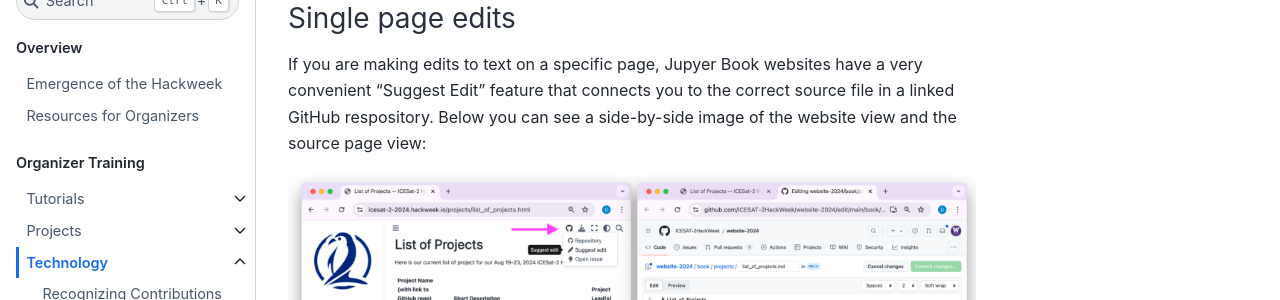
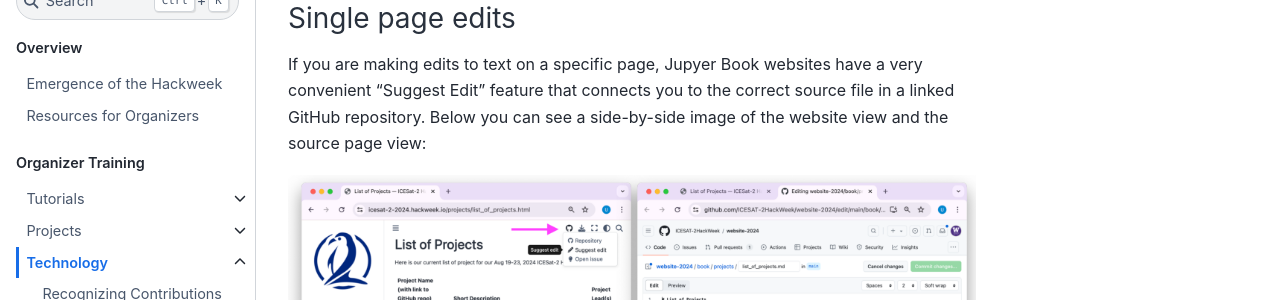
Before and after one commit to uwhackweek/hackweeks-as-a-service, a Jupyter Book: the page built from docs/training/technology/jupyter-book.md, in a window 1280 px wide and 900 px high, scrolled down 540 px. Shown: the part 206-506 px from the top of the window. Built offline with Jupyter Book 1.0.4 settings and Sphinx 7.4.7 and the Sphinx Book theme 1.1.4, drawn with Linux system fonts in a browser that asks for light colours.

Commit message:
spelling and links

```diff
--- a/docs/training/technology/jupyter-book.md
+++ b/docs/training/technology/jupyter-book.md
@@ -17,7 +17,7 @@
 
 ### Single page edits
 
-If you are making edits to text on a specific page, Jupyer Book websites have a very convenient "Suggest Edit" feature that connects you to the correct source file in a linked GitHub respository. Below you can see a side-by-side image of the website view and the source page view:
+If you are making edits to text on a specific page, Jupyer Book websites have a very convenient "Suggest Edit" feature that connects you to the correct source file in a linked GitHub repository. Below you can see a side-by-side image of the website view and the source page view:
 
 ![suggest edit](../../images/suggest-edit-side-by-side.png)
 
```
Also changed, not shown: docs/training/technology/data-management.md (+2 -2 lines), docs/training/technology/help-me.md (+1 -1 lines), docs/training/technology/index.md (+2 -2 lines).
